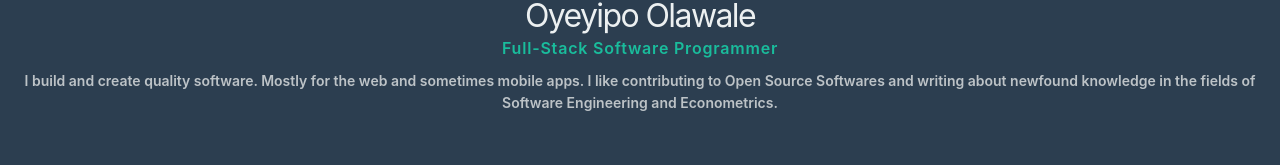
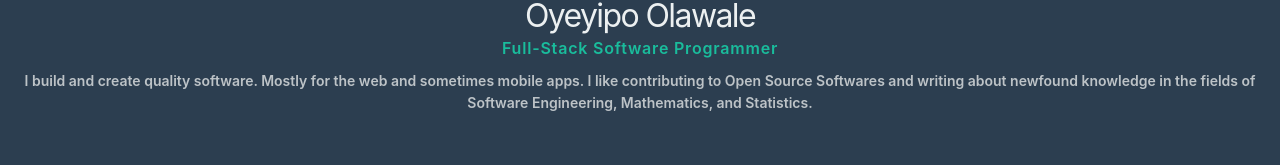
Before and after one commit to oyeyipo/oyeyipoolawale, a Next.js app: page / in a window 1280 px wide. Shown: the part 214-379 px from the top of the page. Built offline with nearby package versions, Linux system fonts and the light colour scheme.

Commit message:
Starting up: edited short bio

```diff
--- a/pages/index.js
+++ b/pages/index.js
@@ -21,7 +21,7 @@ export default function Home() {
             I build and create quality software. Mostly for the web and
             sometimes mobile apps. I like contributing to Open Source Softwares
             and writing about newfound knowledge in the fields of Software
-            Engineering and Econometrics.
+            Engineering, Mathematics, and Statistics.
           </p>
         </div>
       </Header>
```
